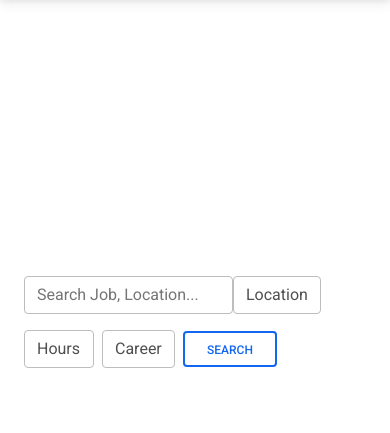
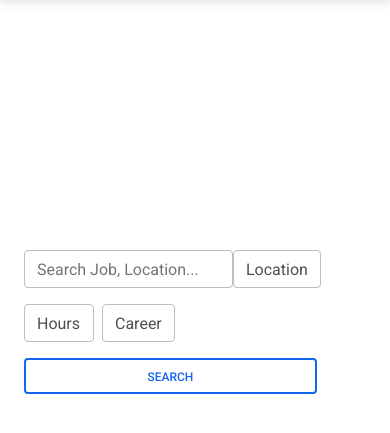
Before and after one commit to HarryLudemann/Job-Search, a Django app: page / in a window 390 px wide. Shown: the part 45-478 px from the top of the page. Run offline with Django 3.2, Linux system fonts and the light colour scheme; data that the repository does not hold is empty; some libraries are stand-ins or nearby versions.

Commit message:
Styling Tweaks

```diff
--- a/main/templates/main/base.html
+++ b/main/templates/main/base.html
@@ -38,6 +38,9 @@
         @media screen and (max-width: 575px) {
             .btn-outline-primary {
                 margin-bottom: 15px;
+            }
+            .homesearchbutton {
+                width: 80%
             }
         }
 
--- a/main/templates/main/home.html
+++ b/main/templates/main/home.html
@@ -20,7 +20,7 @@
             {{ MainSearchForm.careertype|as_crispy_field }}
         </div>
         {% comment %} <input class="form-control mr-sm-2" type="text" placeholder="Search" aria-label="Search"> {% endcomment %}
-        <button type="submit" class="btn btn-outline-primary">search</button>
+        <button type="submit" class="btn btn-outline-primary homesearchbutton">search</button>
     </form>
 </div>
 {% endblock %}
--- a/main/templates/main/jobs.html
+++ b/main/templates/main/jobs.html
@@ -5,7 +5,7 @@
 {% load crispy_forms_tags %}
 {% block content %}
 <div class="card">
-    <form class="form-inline ml-2" method="POST" action="/">
+    <form class="form-inline ml-2 mt-2" method="POST" action="/">
         {% csrf_token %}
         <div class="mr-2">
             {{ MainSearchForm.job|as_crispy_field }}
```
